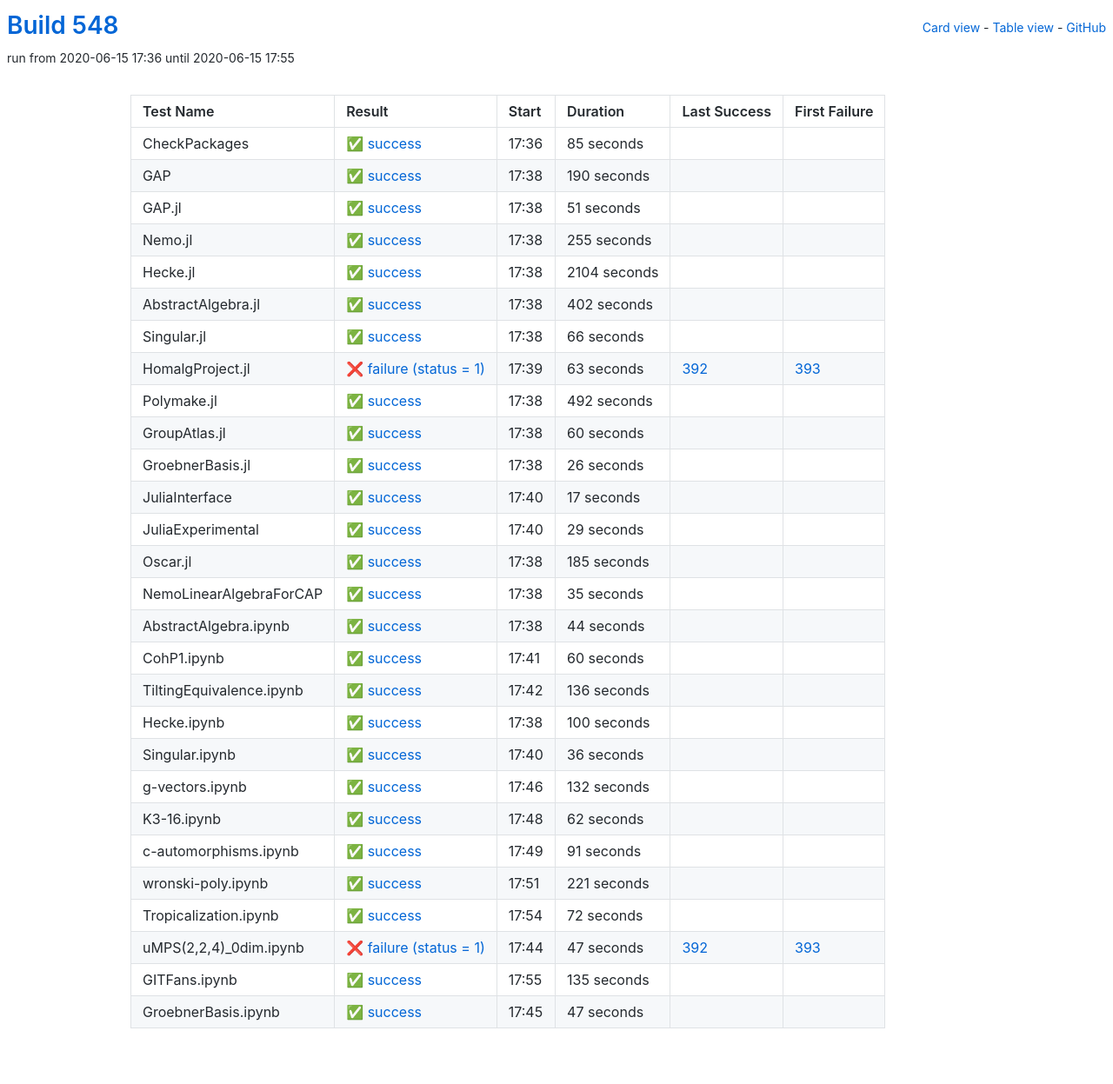
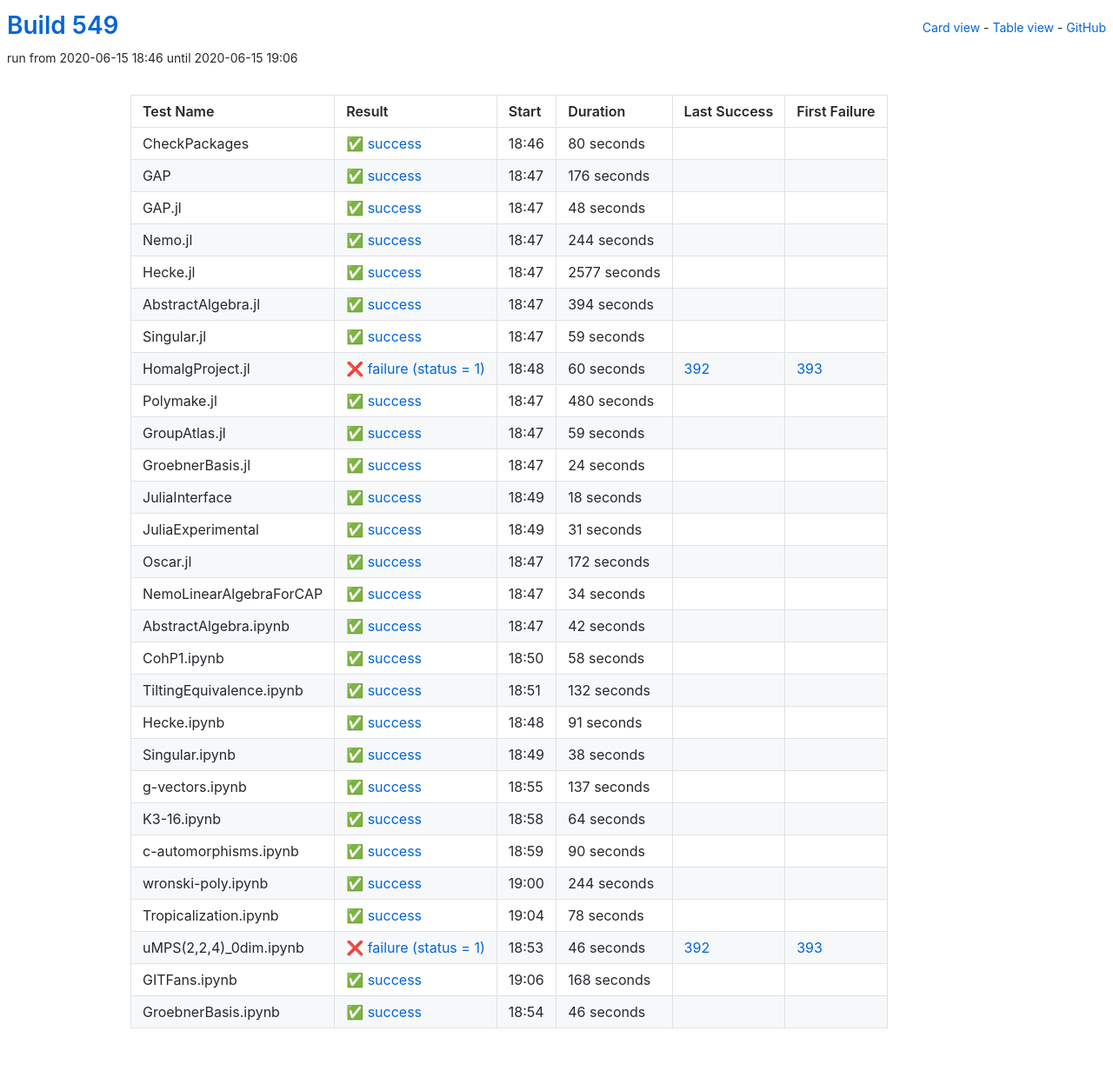
Before and after one commit to oscar-system/oscar-ci-status-1.4, a Jekyll site: the page built from table.html, in a window 1280 px wide. Shown: the whole page at 87% size. Built offline with Jekyll 4.4.1, drawn with Linux system fonts in a browser that asks for light colours.

Commit message:
Build #549

```diff
--- a/_data/ci.yml
+++ b/_data/ci.yml
@@ -1,6 +1,6 @@
 ---
-build: 548
-build_url: https://oscarci.mathematik.uni-kl.de/job/oscar-julia-1.4/548/
+build: 549
+build_url: https://oscarci.mathematik.uni-kl.de/job/oscar-julia-1.4/549/
 job: oscar-julia-1.4
 organization: oscar-system
 repo: oscar-ci-status-1.4
@@ -8,248 +8,212 @@ repourl: https://github.com/oscar-system/oscar-ci-status-1.4
 tests:
 - name: CheckPackages
   id: checkpackages
-  log: https://oscarci.mathematik.uni-kl.de/job/oscar-julia-1.4/548/artifact/logs/build-548/CheckPackages.log
-  start: 2020-06-15 17:36
+  log: https://oscarci.mathematik.uni-kl.de/job/oscar-julia-1.4/549/artifact/logs/build-549/CheckPackages.log
+  start: 2020-06-15 18:46
   success: true
   exitcode: 0
   status: success
-  duration: 85
+  duration: 80
   last_success: false
   last_success_url:
   first_failure: false
   first_failure_url:
 - name: GAP
   id: gap
-  log: https://oscarci.mathematik.uni-kl.de/job/oscar-julia-1.4/548/artifact/logs/build-548/GAP.log
-  start: 2020-06-15 17:38
+  log: https://oscarci.mathematik.uni-kl.de/job/oscar-julia-1.4/549/artifact/logs/build-549/GAP.log
+  start: 2020-06-15 18:47
   success: true
   exitcode: 0
   status: success
-  duration: 190
+  duration: 176
   last_success: false
   last_success_url:
   first_failure: false
   first_failure_url:
 - name: GAP.jl
   id: gap-jl
-  log: https://oscarci.mathematik.uni-kl.de/job/oscar-julia-1.4/548/artifact/logs/build-548/GAP.jl.log
-  start: 2020-06-15 17:38
+  log: https://oscarci.mathematik.uni-kl.de/job/oscar-julia-1.4/549/artifact/logs/build-549/GAP.jl.log
+  start: 2020-06-15 18:47
   success: true
   exitcode: 0
   status: success
-  duration: 51
+  duration: 48
   last_success: false
   last_success_url:
   first_failure: false
   first_failure_url:
 - name: Nemo.jl
   id: nemo-jl
-  log: https://oscarci.mathematik.uni-kl.de/job/oscar-julia-1.4/548/artifact/logs/build-548/Nemo.jl.log
-  start: 2020-06-15 17:38
+  log: https://oscarci.mathematik.uni-kl.de/job/oscar-julia-1.4/549/artifact/logs/build-549/Nemo.jl.log
+  start: 2020-06-15 18:47
   success: true
   exitcode: 0
   status: success
-  duration: 255
+  duration: 244
   last_success: false
   last_success_url:
   first_failure: false
   first_failure_url:
 - name: Hecke.jl
   id: hecke-jl
-  log: https://oscarci.mathematik.uni-kl.de/job/oscar-julia-1.4/548/artifact/logs/build-548/Hecke.jl.log
-  start: 2020-06-15 17:38
+  log: https://oscarci.mathematik.uni-kl.de/job/oscar-julia-1.4/549/artifact/logs/build-549/Hecke.jl.log
+  start: 2020-06-15 18:47
   success: true
   exitcode: 0
   status: success
-  duration: 2104
+  duration: 2577
   last_success: false
   last_success_url:
   first_failure: false
   first_failure_url:
 - name: AbstractAlgebra.jl
   id: abstractalgebra-jl
-  log: https://oscarci.mathematik.uni-kl.de/job/oscar-julia-1.4/548/artifact/logs/build-548/AbstractAlgebra.jl.log
-  start: 2020-06-15 17:38
+  log: https://oscarci.mathematik.uni-kl.de/job/oscar-julia-1.4/549/artifact/logs/build-549/AbstractAlgebra.jl.log
+  start: 2020-06-15 18:47
   success: true
   exitcode: 0
   status: success
-  duration: 402
+  duration: 394
   last_success: false
   last_success_url:
   first_failure: false
   first_failure_url:
 - name: Singular.jl
   id: singular-jl
-  log: https://oscarci.mathematik.uni-kl.de/job/oscar-julia-1.4/548/artifact/logs/build-548/Singular.jl.log
-  start: 2020-06-15 17:38
+  log: https://oscarci.mathematik.uni-kl.de/job/oscar-julia-1.4/549/artifact/logs/build-549/Singular.jl.log
+  start: 2020-06-15 18:47
   success: true
   exitcode: 0
   status: success
-  duration: 66
+  duration: 59
   last_success: false
   last_success_url:
   first_failure: false
   first_failure_url:
 - name: HomalgProject.jl
   id: homalgproject-jl
-  log: https://oscarci.mathematik.uni-kl.de/job/oscar-julia-1.4/548/artifact/logs/build-548/HomalgProject.jl.log
-  start: 2020-06-15 17:39
+  log: https://oscarci.mathematik.uni-kl.de/job/oscar-julia-1.4/549/artifact/logs/build-549/HomalgProject.jl.log
+  start: 2020-06-15 18:48
   success: false
   exitcode: 1
   status: failure
-  duration: 63
+  duration: 60
   last_success: 392
   last_success_url: https://oscarci.mathematik.uni-kl.de/job/oscar-julia-1.4/392/
   first_failure: 393
   first_failure_url: https://oscarci.mathematik.uni-kl.de/job/oscar-julia-1.4/393/
 - name: Polymake.jl
   id: polymake-jl
-  log: https://oscarci.mathematik.uni-kl.de/job/oscar-julia-1.4/548/artifact/logs/build-548/Polymake.jl.log
-  start: 2020-06-15 17:38
+  log: https://oscarci.mathematik.uni-kl.de/job/oscar-julia-1.4/549/artifact/logs/build-549/Polymake.jl.log
+  start: 2020-06-15 18:47
   success: true
   exitcode: 0
   status: success
-  duration: 492
+  duration: 480
   last_success: false
   last_success_url:
   first_failure: false
   first_failure_url:
 - name: GroupAtlas.jl
   id: groupatlas-jl
-  log: https://oscarci.mathematik.uni-kl.de/job/oscar-julia-1.4/548/artifact/logs/build-548/GroupAtlas.jl.log
-  start: 2020-06-15 17:38
+  log: https://oscarci.mathematik.uni-kl.de/job/oscar-julia-1.4/549/artifact/logs/build-549/GroupAtlas.jl.log
+  start: 2020-06-15 18:47
   success: true
   exitcode: 0
   status: success
-  duration: 60
+  duration: 59
   last_success: false
   last_success_url:
   first_failure: false
   first_failure_url:
 - name: GroebnerBasis.jl
   id: groebnerbasis-jl
-  log: https://oscarci.mathematik.uni-kl.de/job/oscar-julia-1.4/548/artifact/logs/build-548/GroebnerBasis.jl.log
-  start: 2020-06-15 17:38
+  log: https://oscarci.mathematik.uni-kl.de/job/oscar-julia-1.4/549/artifact/logs/build-549/GroebnerBasis.jl.log
+  start: 2020-06-15 18:47
   success: true
   exitcode: 0
   status: success
-  duration: 26
+  duration: 24
   last_success: false
   last_success_url:
   first_failure: false
   first_failure_url:
 - name: JuliaInterface
   id: juliainterface
-  log: https://oscarci.mathematik.uni-kl.de/job/oscar-julia-1.4/548/artifact/logs/build-548/JuliaInterface.log
-  start: 2020-06-15 17:40
+  log: https://oscarci.mathematik.uni-kl.de/job/oscar-julia-1.4/549/artifact/logs/build-549/JuliaInterface.log
+  start: 2020-06-15 18:49
   success: true
   exitcode: 0
   status: success
-  duration: 17
+  duration: 18
   last_success: false
   last_success_url:
   first_failure: false
   first_failure_url:
 - name: JuliaExperimental
   id: juliaexperimental
-  log: https://oscarci.mathematik.uni-kl.de/job/oscar-julia-1.4/548/artifact/logs/build-548/JuliaExperimental.log
-  start: 2020-06-15 17:40
+  log: https://oscarci.mathematik.uni-kl.de/job/oscar-julia-1.4/549/artifact/logs/build-549/JuliaExperimental.log
+  start: 2020-06-15 18:49
   success: true
   exitcode: 0
   status: success
-  duration: 29
+  duration: 31
   last_success: false
   last_success_url:
   first_failure: false
   first_failure_url:
 - name: Oscar.jl
   id: oscar-jl
-  log: https://oscarci.mathematik.uni-kl.de/job/oscar-julia-1.4/548/artifact/logs/build-548/Oscar.jl.log
-  start: 2020-06-15 17:38
+  log: https://oscarci.mathematik.uni-kl.de/job/oscar-julia-1.4/549/artifact/logs/build-549/Oscar.jl.log
+  start: 2020-06-15 18:47
   success: true
   exitcode: 0
   status: success
-  duration: 185
+  duration: 172
   last_success: false
   last_success_url:
   first_failure: false
   first_failure_url:
 - name: NemoLinearAlgebraForCAP
   id: nemolinearalgebraforcap
-  log: https://oscarci.mathematik.uni-kl.de/job/oscar-julia-1.4/548/artifact/logs/build-548/NemoLinearAlgebraForCAP.log
-  start: 2020-06-15 17:38
+  log: https://oscarci.mathematik.uni-kl.de/job/oscar-julia-1.4/549/artifact/logs/build-549/NemoLinearAlgebraForCAP.log
+  start: 2020-06-15 18:47
   success: true
   exitcode: 0
   status: success
-  duration: 35
+  duration: 34
   last_success: false
   last_success_url:
   first_failure: false
   first_failure_url:
 - name: AbstractAlgebra.ipynb
   id: abstractalgebra-ipynb
-  log: https://oscarci.mathematik.uni-kl.de/job/oscar-julia-1.4/548/artifact/logs/build-548/AbstractAlgebra.ipynb.log
-  start: 2020-06-15 17:38
+  log: https://oscarci.mathematik.uni-kl.de/job/oscar-julia-1.4/549/artifact/logs/build-549/AbstractAlgebra.ipynb.log
+  start: 2020-06-15 18:47
   success: true
   exitcode: 0
   status: success
-  duration: 44
+  duration: 42
   last_success: false
   last_success_url:
   first_failure: false
   first_failure_url:
 - name: CohP1.ipynb
   id: cohp1-ipynb
-  log: https://oscarci.mathematik.uni-kl.de/job/oscar-julia-1.4/548/artifact/logs/build-548/CohP1.ipynb.log
-  start: 2020-06-15 17:41
+  log: https://oscarci.mathematik.uni-kl.de/job/oscar-julia-1.4/549/artifact/logs/build-549/CohP1.ipynb.log
+  start: 2020-06-15 18:50
   success: true
   exitcode: 0
   status: success
-  duration: 60
+  duration: 58
   last_success: false
   last_success_url:
   first_failure: false
   first_failure_url:
 - name: TiltingEquivalence.ipynb
   id: tiltingequivalence-ipynb
-  log: https://oscarci.mathematik.uni-kl.de/job/oscar-julia-1.4/548/artifact/logs/build-548/TiltingEquivalence.ipynb.log
-  start: 2020-06-15 17:42
-  success: true
-  exitcode: 0
-  status: success
-  duration: 136
-  last_success: false
-  last_success_url:
-  first_failure: false
-  first_failure_url:
-- name: Hecke.ipynb
-  id: hecke-ipynb
-  log: https://oscarci.mathematik.uni-kl.de/job/oscar-julia-1.4/548/artifact/logs/build-548/Hecke.ipynb.log
-  start: 2020-06-15 17:38
-  success: true
-  exitcode: 0
-  status: success
-  duration: 100
-  last_success: false
-  last_success_url:
-  first_failure: false
-  first_failure_url:
-- name: Singular.ipynb
-  id: singular-ipynb
-  log: https://oscarci.mathematik.uni-kl.de/job/oscar-julia-1.4/548/artifact/logs/build-548/Singular.ipynb.log
-  start: 2020-06-15 17:40
-  success: true
-  exitcode: 0
-  status: success
-  duration: 36
-  last_success: false
-  last_success_url:
-  first_failure: false
-  first_failure_url:
-- name: g-vectors.ipynb
-  id: g-vectors-ipynb
-  log: https://oscarci.mathematik.uni-kl.de/job/oscar-julia-1.4/548/artifact/logs/build-548/g-vectors.ipynb.log
-  start: 2020-06-15 17:46
+  log: https://oscarci.mathematik.uni-kl.de/job/oscar-julia-1.4/549/artifact/logs/build-549/TiltingEquivalence.ipynb.log
+  start: 2020-06-15 18:51
   success: true
   exitcode: 0
   status: success
@@ -258,22 +222,10 @@ tests:
   last_success_url:
   first_failure: false
   first_failure_url:
-- name: K3-16.ipynb
-  id: k3-16-ipynb
-  log: https://oscarci.mathematik.uni-kl.de/job/oscar-julia-1.4/548/artifact/logs/build-548/K3-16.ipynb.log
-  start: 2020-06-15 17:48
-  success: true
-  exitcode: 0
-  status: success
-  duration: 62
-  last_success: false
-  last_success_url:
-  first_failure: false
-  first_failure_url:
-- name: c-automorphisms.ipynb
-  id: c-automorphisms-ipynb
-  log: https://oscarci.mathematik.uni-kl.de/job/oscar-julia-1.4/548/artifact/logs/build-548/c-automorphisms.ipynb.log
-  start: 2020-06-15 17:49
+- name: Hecke.ipynb
+  id: hecke-ipynb
+  log: https://oscarci.mathematik.uni-kl.de/job/oscar-julia-1.4/549/artifact/logs/build-549/Hecke.ipynb.log
+  start: 2020-06-15 18:48
   success: true
   exitcode: 0
   status: success
@@ -282,62 +234,110 @@ tests:
   last_success_url:
   first_failure: false
   first_failure_url:
-- name: wronski-poly.ipynb
-  id: wronski-poly-ipynb
-  log: https://oscarci.mathematik.uni-kl.de/job/oscar-julia-1.4/548/artifact/logs/build-548/wronski-poly.ipynb.log
-  start: 2020-06-15 17:51
+- name: Singular.ipynb
+  id: singular-ipynb
+  log: https://oscarci.mathematik.uni-kl.de/job/oscar-julia-1.4/549/artifact/logs/build-549/Singular.ipynb.log
+  start: 2020-06-15 18:49
   success: true
   exitcode: 0
   status: success
-  duration: 221
+  duration: 38
+  last_success: false
+  last_success_url:
+  first_failure: false
+  first_failure_url:
+- name: g-vectors.ipynb
+  id: g-vectors-ipynb
+  log: https://oscarci.mathematik.uni-kl.de/job/oscar-julia-1.4/549/artifact/logs/build-549/g-vectors.ipynb.log
+  start: 2020-06-15 18:55
+  success: true
+  exitcode: 0
+  status: success
+  duration: 137
+  last_success: false
+  last_success_url:
+  first_failure: false
+  first_failure_url:
+- name: K3-16.ipynb
+  id: k3-16-ipynb
+  log: https://oscarci.mathematik.uni-kl.de/job/oscar-julia-1.4/549/artifact/logs/build-549/K3-16.ipynb.log
+  start: 2020-06-15 18:58
+  success: true
+  exitcode: 0
+  status: success
+  duration: 64
+  last_success: false
+  last_success_url:
+  first_failure: false
+  first_failure_url:
+- name: c-automorphisms.ipynb
+  id: c-automorphisms-ipynb
+  log: https://oscarci.mathematik.uni-kl.de/job/oscar-julia-1.4/549/artifact/logs/build-549/c-automorphisms.ipynb.log
+  start: 2020-06-15 18:59
+  success: true
+  exitcode: 0
+  status: success
+  duration: 90
+  last_success: false
+  last_success_url:
+  first_failure: false
+  first_failure_url:
+- name: wronski-poly.ipynb
+  id: wronski-poly-ipynb
+  log: https://oscarci.mathematik.uni-kl.de/job/oscar-julia-1.4/549/artifact/logs/build-549/wronski-poly.ipynb.log
+  start: 2020-06-15 19:00
+  success: true
+  exitcode: 0
+  status: success
+  duration: 244
   last_success: false
   last_success_url:
   first_failure: false
   first_failure_url:
 - name: Tropicalization.ipynb
   id: tropicalization-ipynb
-  log: https://oscarci.mathematik.uni-kl.de/job/oscar-julia-1.4/548/artifact/logs/build-548/Tropicalization.ipynb.log
-  start: 2020-06-15 17:54
+  log: https://oscarci.mathematik.uni-kl.de/job/oscar-julia-1.4/549/artifact/logs/build-549/Tropicalization.ipynb.log
+  start: 2020-06-15 19:04
   success: true
   exitcode: 0
   status: success
-  duration: 72
+  duration: 78
   last_success: false
   last_success_url:
   first_failure: false
   first_failure_url:
 - name: uMPS(2,2,4)_0dim.ipynb
   id: umps-2-2-4-0dim-ipynb
-  log: https://oscarci.mathematik.uni-kl.de/job/oscar-julia-1.4/548/artifact/logs/build-548/uMPS-2-2-4-_0dim.ipynb.log
-  start: 2020-06-15 17:44
+  log: https://oscarci.mathematik.uni-kl.de/job/oscar-julia-1.4/549/artifact/logs/build-549/uMPS-2-2-4-_0dim.ipynb.log
+  start: 2020-06-15 18:53
   success: false
   exitcode: 1
   status: failure
-  duration: 47
+  duration: 46
   last_success: 392
   last_success_url: https://oscarci.mathematik.uni-kl.de/job/oscar-julia-1.4/392/
   first_failure: 393
   first_failure_url: https://oscarci.mathematik.uni-kl.de/job/oscar-julia-1.4/393/
 - name: GITFans.ipynb
   id: gitfans-ipynb
-  log: https://oscarci.mathematik.uni-kl.de/job/oscar-julia-1.4/548/artifact/logs/build-548/GITFans.ipynb.log
-  start: 2020-06-15 17:55
+  log: https://oscarci.mathematik.uni-kl.de/job/oscar-julia-1.4/549/artifact/logs/build-549/GITFans.ipynb.log
+  start: 2020-06-15 19:06
   success: true
   exitcode: 0
   status: success
-  duration: 135
+  duration: 168
   last_success: false
   last_success_url:
   first_failure: false
   first_failure_url:
 - name: GroebnerBasis.ipynb
   id: groebnerbasis-ipynb
-  log: https://oscarci.mathematik.uni-kl.de/job/oscar-julia-1.4/548/artifact/logs/build-548/GroebnerBasis.ipynb.log
-  start: 2020-06-15 17:45
+  log: https://oscarci.mathematik.uni-kl.de/job/oscar-julia-1.4/549/artifact/logs/build-549/GroebnerBasis.ipynb.log
+  start: 2020-06-15 18:54
   success: true
   exitcode: 0
   status: success
-  duration: 47
+  duration: 46
   last_success: false
   last_success_url:
   first_failure: false
```
Also changed, not shown: README.md.
